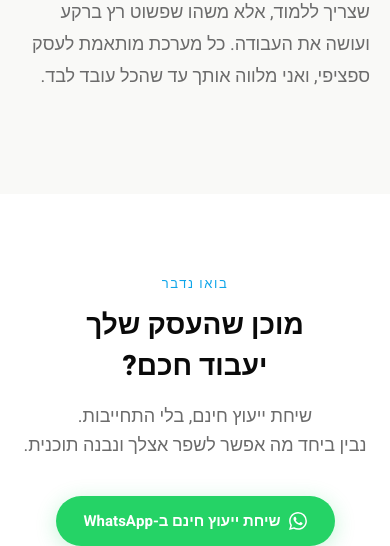
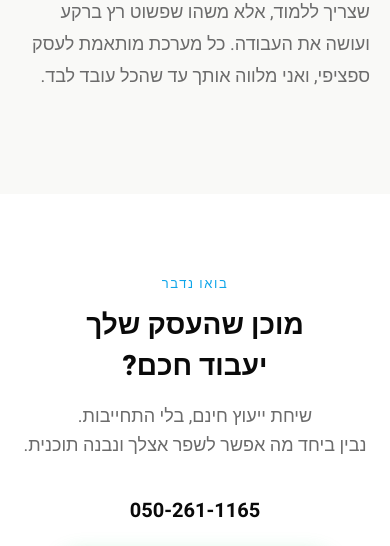
Before and after one commit to ilyam0408xx/main, a plain HTML site: page index.html in a window 390 px wide. Shown: the part 6272-6818 px from the top of the page. Drawn offline with Linux system fonts and the light colour scheme.

Commit message:
Add visible phone number in contact section

```diff
--- a/index.html
+++ b/index.html
@@ -731,6 +731,7 @@
       <p class="section-label">בואו נדבר</p>
       <h2>מוכן שהעסק שלך<br/>יעבוד חכם?</h2>
       <p class="contact-sub">שיחת ייעוץ חינם, בלי התחייבות.<br/>נבין ביחד מה אפשר לשפר אצלך ונבנה תוכנית.</p>
+      <p style="font-size:20px;font-weight:700;margin-bottom:24px;direction:ltr;"><a href="tel:+972502611165" style="color:var(--ink);">050-261-1165</a></p>
       <div class="contact-btns">
         <a href="https://wa.me/9720502611165?text=%D7%94%D7%99%D7%99%20%D7%90%D7%99%D7%9C%D7%99%D7%94%2C%20%D7%90%D7%A9%D7%9E%D7%97%20%D7%9C%D7%A9%D7%99%D7%97%D7%AA%20%D7%99%D7%99%D7%A2%D7%95%D7%A5%20%D7%97%D7%99%D7%A0%D7%9D" class="btn-wa" target="_blank">
           <svg viewBox="0 0 24 24" fill="currentColor"><path d="M17.472 14.382c-.297-.149-1.758-.867-2.03-.967-.273-.099-.471-.148-.67.15-.197.297-.767.966-.94 1.164-.173.199-.347.223-.644.075-.297-.15-1.255-.463-2.39-1.475-.883-.788-1.48-1.761-1.653-2.059-.173-.297-.018-.458.13-.606.134-.133.298-.347.446-.52.149-.174.198-.298.298-.497.099-.198.05-.371-.025-.52-.075-.149-.669-1.612-.916-2.207-.242-.579-.487-.5-.669-.51-.173-.008-.371-.01-.57-.01-.198 0-.52.074-.792.372-.272.297-1.04 1.016-1.04 2.479 0 1.462 1.065 2.875 1.213 3.074.149.198 2.096 3.2 5.077 4.487.709.306 1.262.489 1.694.625.712.227 1.36.195 1.871.118.571-.085 1.758-.719 2.006-1.413.248-.694.248-1.289.173-1.413-.074-.124-.272-.198-.57-.347m-5.421 7.403h-.004a9.87 9.87 0 01-5.031-1.378l-.361-.214-3.741.982.998-3.648-.235-.374a9.86 9.86 0 01-1.51-5.26c.001-5.45 4.436-9.884 9.888-9.884 2.64 0 5.122 1.03 6.988 2.898a9.825 9.825 0 012.893 6.994c-.003 5.45-4.437 9.884-9.885 9.884m8.413-18.297A11.815 11.815 0 0012.05 0C5.495 0 .16 5.335.157 11.892c0 2.096.547 4.142 1.588 5.945L.057 24l6.305-1.654a11.882 11.882 0 005.683 1.448h.005c6.554 0 11.89-5.335 11.893-11.893a11.821 11.821 0 00-3.48-8.413z"/></svg>
```
